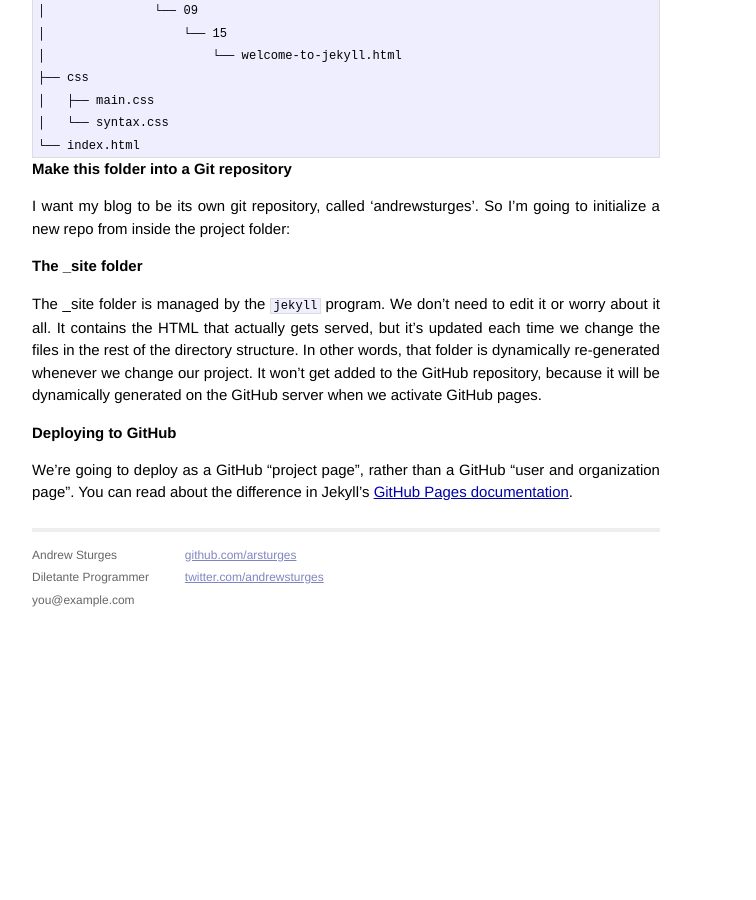
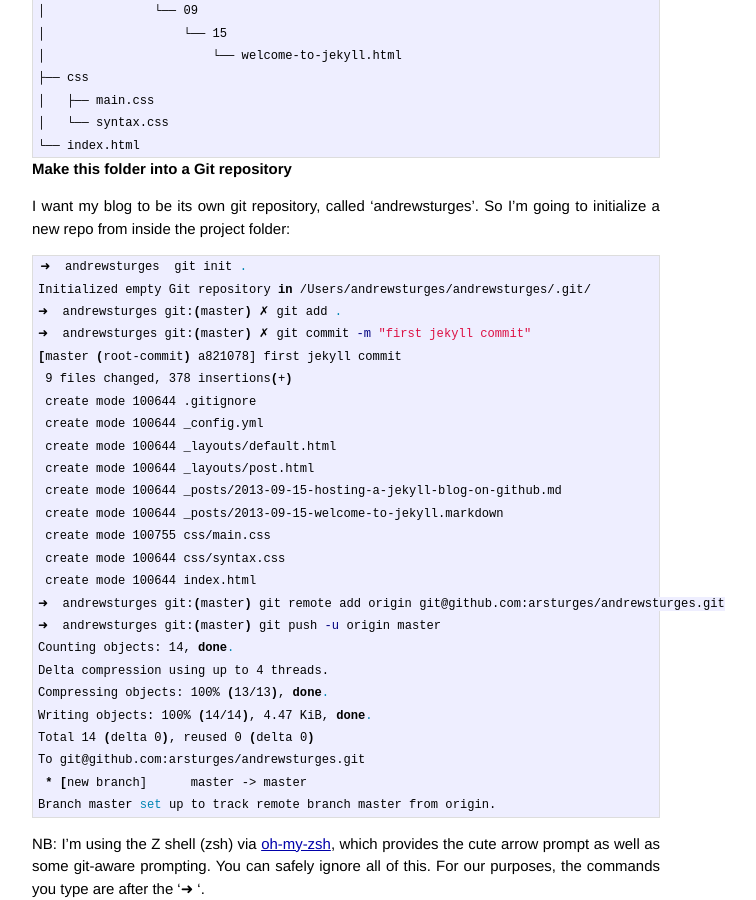
Before and after one commit to JosephGunter/blog, a Jekyll site: the page built from _posts/2013-09-15-hosting-a-jekyll-blog-on-github.md, in a window 1280 px wide and 900 px high, scrolled down 814 px. Shown: the whole window, without its empty margins (294-1050 px from the left). Built offline with Jekyll 4.4.1, drawn with Linux system fonts in a browser that asks for light colours; Markdown is read by kramdown in place of the engine named in the settings; before the commit the page ends 1437 px from its top, so only the background shows below that; some of the changed text lies outside the part shown.

Commit message:
finishing deploy instructions

```diff
--- a/_posts/2013-09-15-hosting-a-jekyll-blog-on-github.md
+++ b/_posts/2013-09-15-hosting-a-jekyll-blog-on-github.md
@@ -49,7 +49,35 @@
 I want my blog to be its own git repository, called 'andrewsturges'. So I'm
 going to initialize a new repo from inside the project folder:
 {% highlight bash %}
+➜  andrewsturges  git init .
+Initialized empty Git repository in /Users/andrewsturges/andrewsturges/.git/
+➜  andrewsturges git:(master) ✗ git add .
+➜  andrewsturges git:(master) ✗ git commit -m "first jekyll commit"
+[master (root-commit) a821078] first jekyll commit
+ 9 files changed, 378 insertions(+)
+ create mode 100644 .gitignore
+ create mode 100644 _config.yml
+ create mode 100644 _layouts/default.html
+ create mode 100644 _layouts/post.html
+ create mode 100644 _posts/2013-09-15-hosting-a-jekyll-blog-on-github.md
+ create mode 100644 _posts/2013-09-15-welcome-to-jekyll.markdown
+ create mode 100755 css/main.css
+ create mode 100644 css/syntax.css
+ create mode 100644 index.html
+➜  andrewsturges git:(master) git remote add origin git@github.com:arsturges/andrewsturges.git
+➜  andrewsturges git:(master) git push -u origin master
+Counting objects: 14, done.
+Delta compression using up to 4 threads.
+Compressing objects: 100% (13/13), done.
+Writing objects: 100% (14/14), 4.47 KiB, done.
+Total 14 (delta 0), reused 0 (delta 0)
+To git@github.com:arsturges/andrewsturges.git
+ * [new branch]      master -> master
+Branch master set up to track remote branch master from origin.
 {% endhighlight %}
+NB: I'm using the Z shell (zsh) via [oh-my-zsh](https://github.com/robbyrussell/oh-my-zsh), which provides the cute arrow prompt
+as well as some git-aware prompting. You can safely ignore all of this. For
+our purposes, the commands you type are after the '➜ '.
 
 ## The _site folder
 The _site folder is managed by the `jekyll` program. We don't need to edit it
@@ -57,8 +85,29 @@
 updated each time we change the files in the rest of the directory structure.
 In other words, that folder is dynamically re-generated whenever we change our
 project. It won't get added to the GitHub repository, because it will be
-dynamically generated on the GitHub server when we activate GitHub pages.
+dynamically generated on the GitHub server when we activate GitHub pages. In
+fact, `jekyll new <site_name>` command creates a .gitignore file with one line
+for _site, so it's ignored by default.
 
 ## Deploying to GitHub
 We're going to deploy as a GitHub "project page", rather than a GitHub "user and
-organization page". You can read about the difference in Jekyll's [GitHub Pages documentation](http://jekyllrb.com/docs/github-pages/).
+organization page". You can read about the difference in Jekyll's [GitHub Pages
+documentation](http://jekyllrb.com/docs/github-pages/). Suffice it to say, this
+blog will have its own dedicated repository called 'andrewsturges'.
+
+We've already created the jekyll site, made it into a git repository, and pushed
+it to GitHub under the master branch (the default branch). To actually get it
+published on GitHub, we need to push our jekyll site to a branch named gh-pages:
+
+{% highlight bash %}
+➜  andrewsturges git:(master) ✗ git branch gh-pages
+➜  andrewsturges git:(master) ✗ git checkout gh-pages
+M   _posts/2013-09-15-hosting-a-jekyll-blog-on-github.md
+Switched to branch 'gh-pages'
+➜  andrewsturges git:(gh-pages) ✗ git push origin gh-pages
+Total 0 (delta 0), reused 0 (delta 0)
+To git@github.com:arsturges/andrewsturges.git
+ * [new branch]      gh-pages -> gh-pages
+{% endhighlight %}
+
+Nnow navigate to [http://arsturges.github.io/andrewsturges/](http://arsturges.github.io/andrewsturges/) and you should see the site.
```
